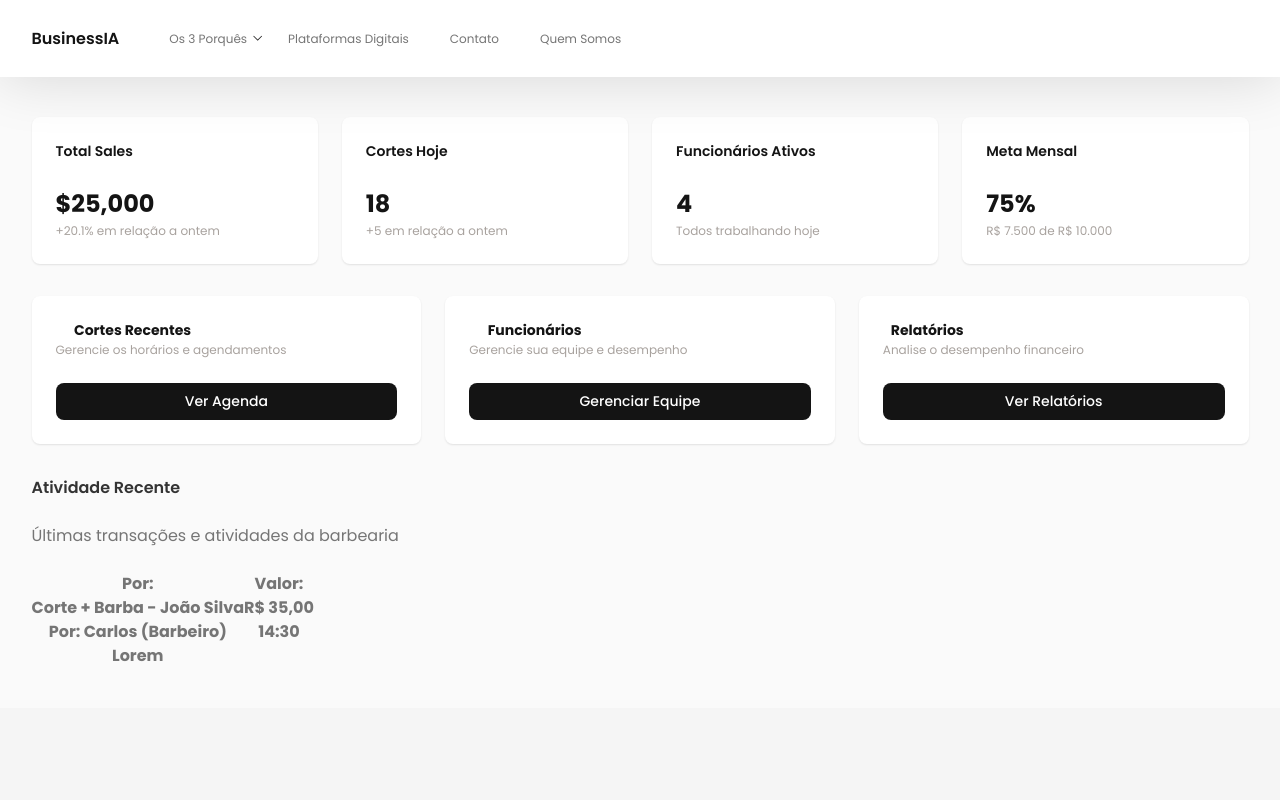
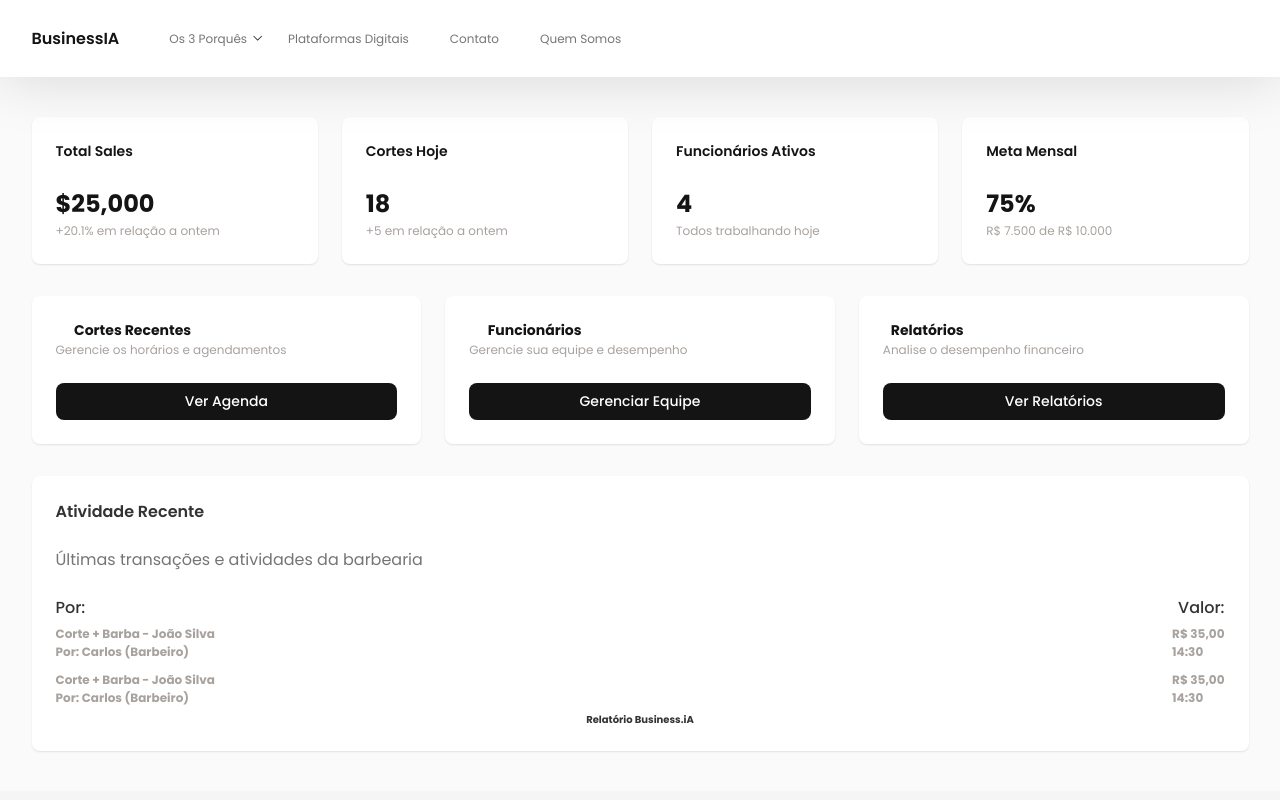
Before and after one commit to GabrielAlvesGit/BusinessIA, a React (Vite) app: page /dashboard in a window 1280 px wide. Shown: the top 800 px of the page. Built offline with nearby package versions, Linux system fonts and the light colour scheme; some icons are missing.

Commit message:
Fix: create Dashboard.tsx create table

```diff
--- a/src/page-template/Dashboard/Dashboard.tsx
+++ b/src/page-template/Dashboard/Dashboard.tsx
@@ -73,10 +73,14 @@ const Dashboard: React.FC = () => {
                                 <th scope="row">Corte + Barba - João Silva <br /> Por: Carlos (Barbeiro)</th>
                                 <th scope="row">R$ 35,00 <br /> 14:30</th>
                             </tr>
+                            <tr>
+                                <th scope="row">Corte + Barba - João Silva <br /> Por: Carlos (Barbeiro)</th>
+                                <th scope="row">R$ 35,00 <br /> 14:30</th>
+                            </tr>
                         </tbody>
                         <tfoot>
                             <tr>
-                                <th scope="row">Lorem</th>
+                                <th scope="row">Relatório Business.iA</th>
                             </tr>
                         </tfoot>
                     </table>
--- a/src/styles/scss/pages/_dashboard.scss
+++ b/src/styles/scss/pages/_dashboard.scss
@@ -104,4 +104,66 @@
             }
         }
     }
+
+    &__bottom {
+        padding: 24px;
+        background-color: variables.$primary-color-white;
+        border-radius: 8px;
+        box-shadow: 0 1px 2px 0 rgba(0, 0, 0, 0.1);
+        width: 100%;
+
+        &__activities {
+            overflow-x: auto;
+
+            table {
+                width: 100%;
+
+                thead {
+
+                    tr {
+                        display: flex;
+                        width: 100%;
+                        justify-content: space-between;
+
+                        th {
+                            width: 100%;
+                            text-align: left;
+                            white-space: nowrap;
+                            color: hsl(0, 0%, 20%);
+                            font-weight: 500;
+                            font-size: 16px;
+
+
+                            &:nth-child(2) {
+                                display: flex;
+                                justify-content: flex-end;
+                            }
+                        }
+                    }
+                }
+
+                tbody {
+                    display: flex;
+                    flex-direction: column;
+
+                    tr {
+                        display: flex;
+                        justify-content: space-between;
+                        font-size: 12px;
+                        color: #a8a29e;
+                        text-align: left;
+                        padding: 5px 0;
+                    }
+                }
+
+                tfoot {
+                    tr {
+                        color: hsl(0, 0%, 20%);
+                        font-weight: 500;
+                        font-size: 10px;
+                    }
+                }
+            }
+        }
+    }
 }
```
Also changed, not shown: src/styles/scss/global/_nav.scss (indentation only).
